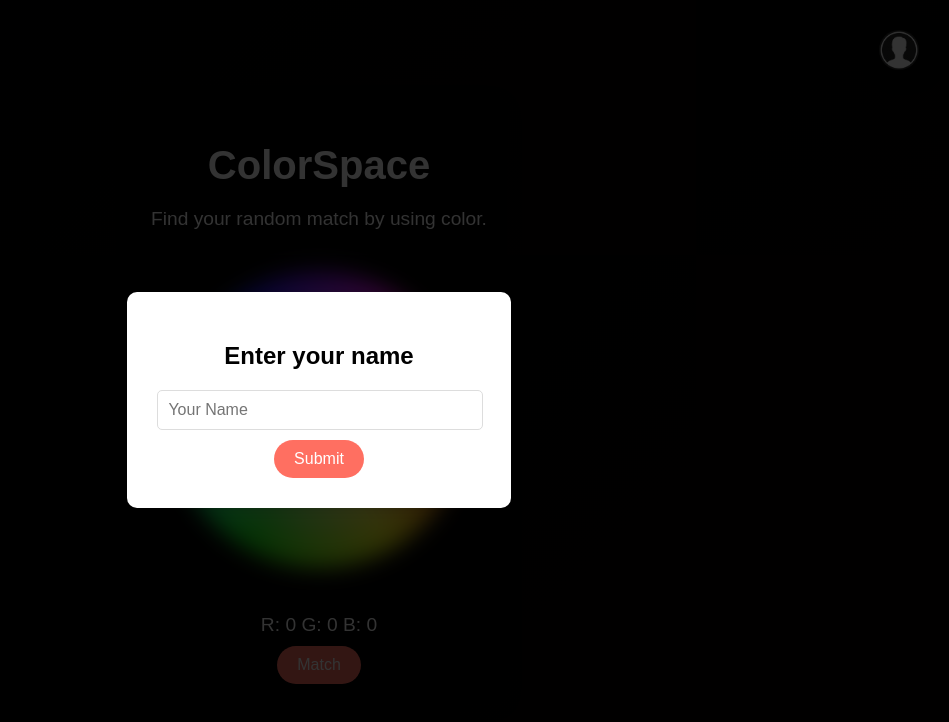
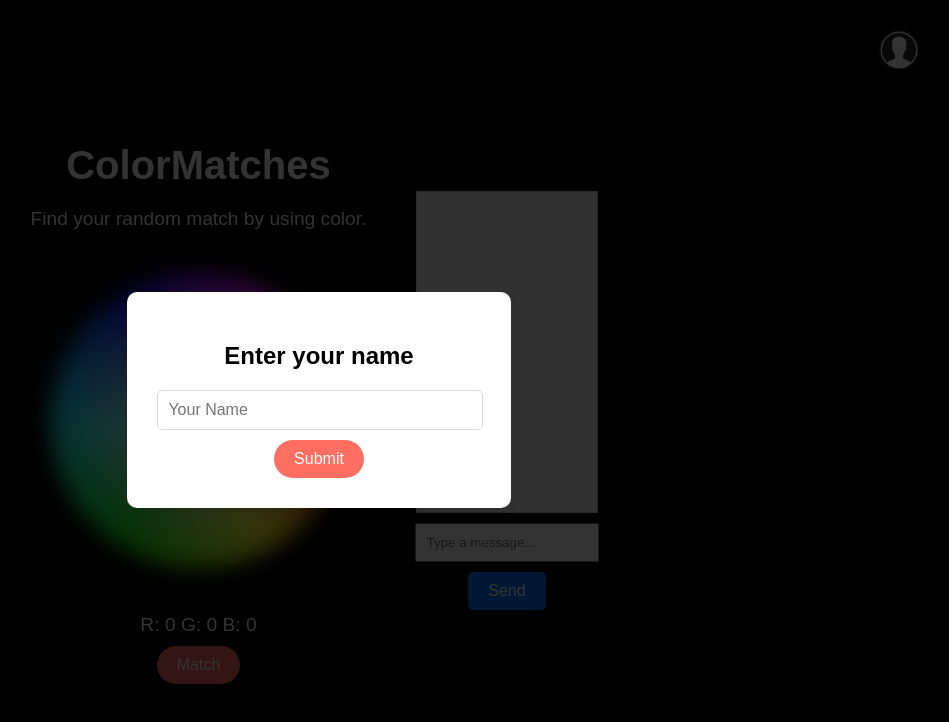
Before and after one commit to AnshLaw/Color-Matches, a website: page public/index.html in a window 1280 px wide. Shown: the whole page, without its empty margins (321-1270 px from the left). Drawn offline with nearby package versions, Linux system fonts and the light colour scheme; no server answers.

Commit message:
Updated all files for chat window setup
Added messaging functionality for matched users

```diff
--- a/public/index.html
+++ b/public/index.html
@@ -3,7 +3,7 @@
 <head>
     <meta charset="UTF-8">
     <meta name="viewport" content="width=device-width, initial-scale=1.0">
-    <title>ColorSpace</title>
+    <title>ColoMatches</title>
     <link rel="stylesheet" href="styles.css">
 </head>
 <body>
@@ -19,7 +19,7 @@
         <span id="profileName"></span>
     </div>
     <div class="container">
-        <h1>ColorSpace</h1>
+        <h1>ColorMatches</h1>
         <p>Find your random match by using color.</p>
         <canvas id="colorWheel" class="color-wheel" width="300" height="300"></canvas>
         <div class="match-button">
@@ -28,6 +28,11 @@
         </div>
         <div id="matchResult" class="match-result"></div>
     </div>
+    <div id="chat-container" class="hidden">
+        <div id="chat-window"></div>
+        <input type="text" id="message-input" placeholder="Type a message...">
+        <button id="send-button">Send</button>
+    </div>
     <div id="boundingCircle" class="bounding-circle"></div>
     <script src="/socket.io/socket.io.js"></script>
     <script src="script.js"></script>
--- a/public/script.js
+++ b/public/script.js
@@ -164,5 +164,29 @@ window.onload = function() {
 
     socket.on('matchResult', function(result) {
         matchResult.textContent = result;
+        if (result.startsWith('Matched')) {
+            chatContainer.classList.remove('hidden');
+        }
+    });
+
+    sendButton.addEventListener('click', function() {
+        const message = messageInput.value;
+        if (message.trim()) {
+            const messageElement = document.createElement('div');
+            messageElement.textContent = `You: ${message}`;
+            chatWindow.appendChild(messageElement);
+            messageInput.value = '';
+            chatWindow.scrollTop = chatWindow.scrollHeight;
+
+            // Send the message to the server
+            socket.emit('chatMessage', message);
+        }
+    });
+
+    socket.on('chatMessage', function(message) {
+        const messageElement = document.createElement('div');
+        messageElement.textContent = message;
+        chatWindow.appendChild(messageElement);
+        chatWindow.scrollTop = chatWindow.scrollHeight;
     });
 }
--- a/public/styles.css
+++ b/public/styles.css
@@ -151,3 +151,41 @@ button:hover {
     font-size: 1em;
     font-weight: 500;
 }
+
+#chat-container {
+    display: flex;
+    flex-direction: column;
+    align-items: center;
+    margin: 20px;
+}
+
+#chat-window {
+    width: 80%;
+    height: 300px;
+    border: 1px solid #ccc;
+    overflow-y: scroll;
+    background-color: #f9f9f9;
+    padding: 10px;
+    margin-bottom: 10px;
+}
+
+#message-input {
+    width: 80%;
+    padding: 10px;
+    margin-bottom: 10px;
+}
+
+#send-button {
+    padding: 10px 20px;
+    font-size: 16px;
+    cursor: pointer;
+    background-color: #007bff;
+    color: white;
+    border: none;
+    border-radius: 5px;
+    transition: background 0.3s ease;
+}
+
+#send-button:hover {
+    background-color: #0056b3;
+}
```
Also changed, not shown: server.js (+15 -0 lines).
